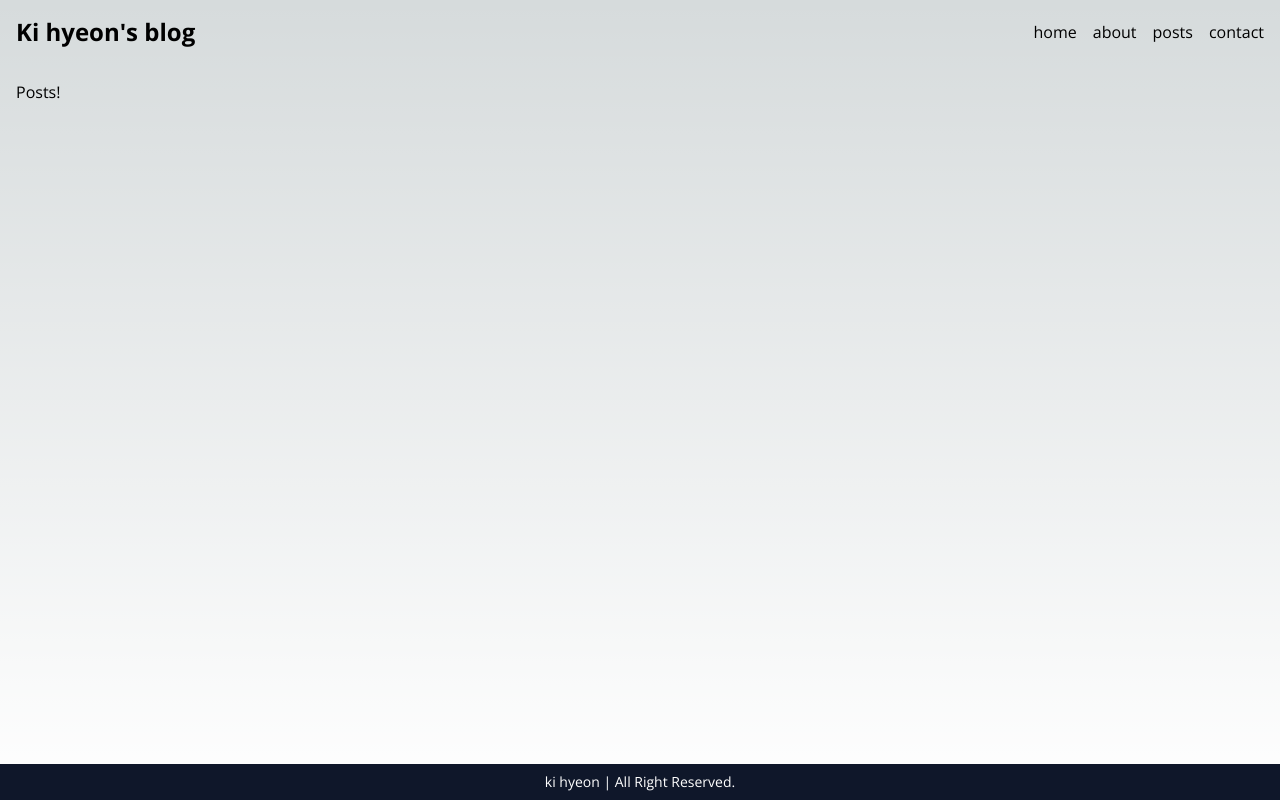
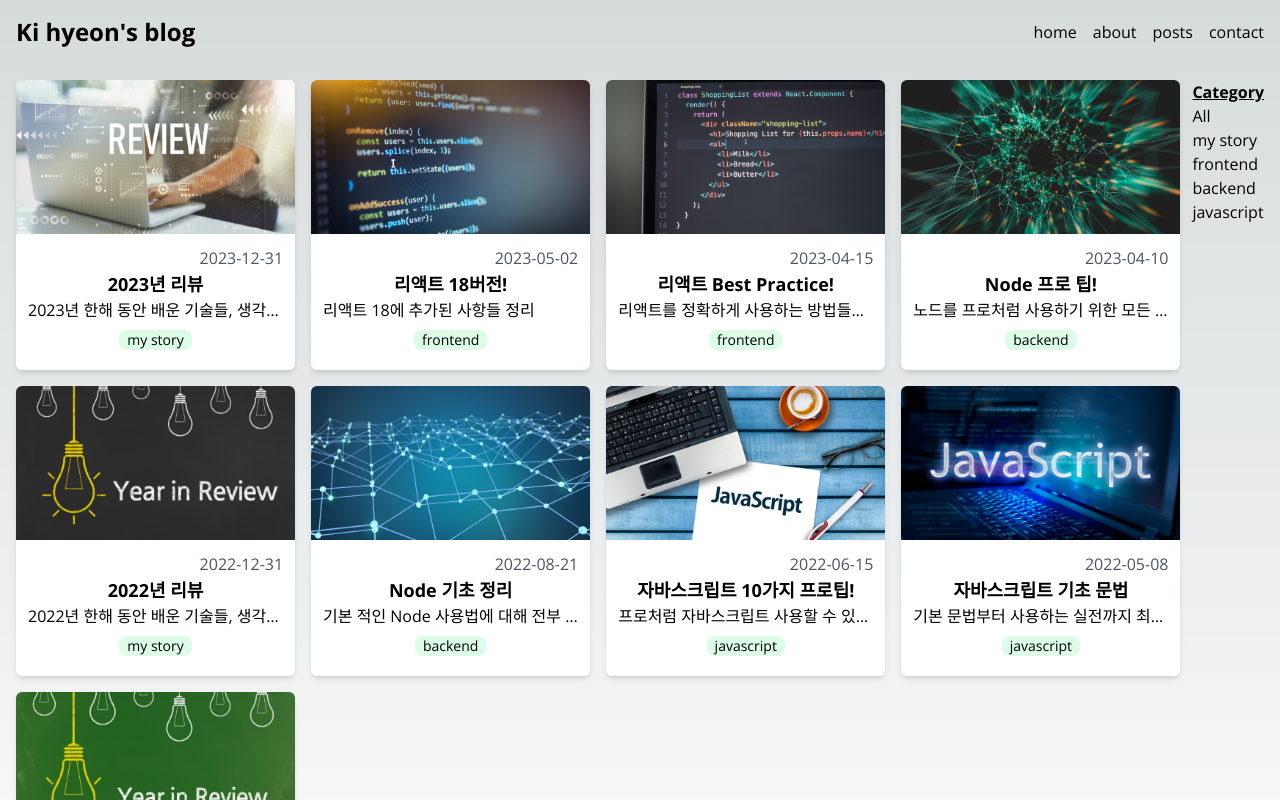
Before and after one commit to kihyeoon/blog, a Next.js app: page /posts in a window 1280 px wide. Shown: the top 800 px of the page. Built offline with nearby package versions, Linux system fonts and the light colour scheme.

Commit message:
✨ PostsPage 카테고리별 필터 기능 구현

```diff
--- a/src/app/posts/page.tsx
+++ b/src/app/posts/page.tsx
@@ -1,3 +1,13 @@
-export default function About() {
-  return <h1>Posts!</h1>;
+import FilterablePosts from "@/components/FilterablePosts";
+import { getPosts } from "@/service/posts";
+
+export default async function PostsPage() {
+  const posts = await getPosts();
+  const categories = [...new Set(posts.map((post) => post.category))];
+
+  return (
+    <>
+      <FilterablePosts posts={posts} categories={categories} />
+    </>
+  );
 }
--- /dev/null
+++ b/src/components/Categories.tsx
@@ -0,0 +1,24 @@
+interface Props {
+  categories: string[];
+  selected: string;
+  onClick: (category: string) => void;
+}
+
+export default function Categories({ categories, selected, onClick }: Props) {
+  return (
+    <nav className=" ml-3">
+      <h2 className="font-bold underline">Category</h2>
+      <ul>
+        {categories.map((category) => (
+          <li
+            key={category}
+            className="cursor-pointer hover:underline"
+            onClick={() => onClick(category)}
+          >
+            {category}
+          </li>
+        ))}
+      </ul>
+    </nav>
+  );
+}
--- /dev/null
+++ b/src/components/FilterablePosts.tsx
@@ -0,0 +1,31 @@
+"use client";
+import Categories from "@/components/Categories";
+import PostsGrid from "@/components/PostsGrid";
+import { Post } from "@/service/posts";
+import { useState } from "react";
+
+interface Props {
+  posts: Post[];
+  categories: string[];
+}
+
+const All_POSTS = "All";
+
+export default function FilterablePosts({ posts, categories }: Props) {
+  const [selected, setCategory] = useState(All_POSTS);
+  const filteredPosts =
+    selected === All_POSTS
+      ? posts
+      : posts.filter((post) => post.category === selected);
+
+  return (
+    <section className="flex">
+      <PostsGrid posts={filteredPosts} />
+      <Categories
+        categories={[All_POSTS, ...categories]}
+        selected={selected}
+        onClick={setCategory}
+      />
+    </section>
+  );
+}
```
